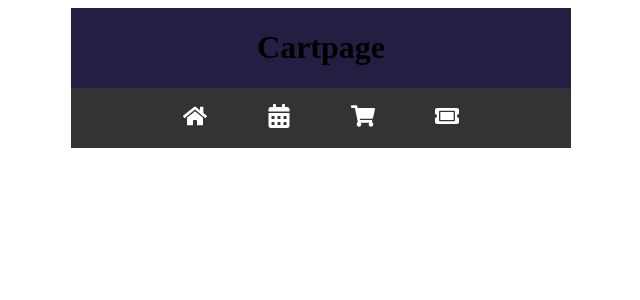
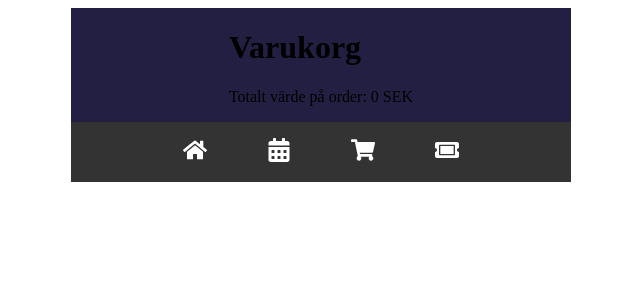
Before and after one commit to Linuszackrisson/React-exam, a React (Vite) app: page /cartpage in a window 1280 px wide. Shown: the top 300 px of the page, without its empty margins (319-959 px from the left). Built offline with nearby package versions, Linux system fonts and the light colour scheme; a web font is replaced by a local one.

Commit message:
Working cart

```diff
--- a/src/components/EventDetails.jsx
+++ b/src/components/EventDetails.jsx
@@ -1,6 +1,7 @@
 import React, { useState, useEffect } from 'react';
 import { useParams } from 'react-router-dom';
 import { useEventStore } from '../useStore';
+import { useTicketStore } from '../ticketStore'; // Importera ticketStore
 import './eventdetails.css';
 
 function EventDetails() {
@@ -10,7 +11,7 @@ function EventDetails() {
   const [numberOfTickets, setNumberOfTickets] = useState(1);
   const [totalPrice, setTotalPrice] = useState(event.price);
 
-
+  const addToCart = useTicketStore(state => state.addToCart); // Hämta addToCart från ticketStore
 
   useEffect(() => {
     setTotalPrice(event.price * numberOfTickets);
@@ -26,6 +27,10 @@ function EventDetails() {
     }
   };
 
+  const handleAddToCart = () => {
+    addToCart(event, numberOfTickets);
+  };
+
   return (
     <div className='Event-details'>
       <h1>Event</h1>
@@ -33,19 +38,20 @@ function EventDetails() {
       <div className="Event-details__info">
         <h2>{event.name}</h2>
         <p className='Details-date'>{event.when.date} kl {event.when.from} - {event.when.to}</p>
-      <p className='Details-where'> @ {event.where}</p></div>
+        <p className='Details-where'> @ {event.where}</p>
+      </div>
 
       <div className="Event-details__buttons-container">
         <p className='Event-details__total'>{totalPrice} SEK</p>
         <div className="Event-details__buttons">
           <button onClick={removeTicket}>-</button>
           <p>{numberOfTickets}</p>
-        <button onClick={addTicket}>+</button></div>
+          <button onClick={addTicket}>+</button>
+        </div>
       </div>
 
-
-
-       <button className='addToCart'>Lägg till i varukorgen</button>
+      {/* Uppdaterad knapp för att lägga till i varukorgen */}
+      <button className='addToCart' onClick={handleAddToCart}>Lägg till i varukorgen</button>
     </div>
   );
 }
--- a/src/components/eventdetails.css
+++ b/src/components/eventdetails.css
@@ -135,7 +135,13 @@
     border: none;
     margin-top: 4rem;
     border-radius: 3px;
+    cursor: pointer;
 
 
 
 }
+
+.addToCart:active {
+    transform: translateY(2px); /* Förskjut knappen lite nedåt när den klickas */
+
+}
--- a/src/pages/Cartpage/Cartpage.jsx
+++ b/src/pages/Cartpage/Cartpage.jsx
@@ -1,11 +1,30 @@
-import React from 'react'
+import React from 'react';
+import { useTicketStore } from '../../ticketStore'; // Importera ticketStore
 
 function Cartpage() {
+  // Vi hämtar varukorgen från vår customhook i ticketStore.js
+  const cart = useTicketStore(state => state.cart);
+
+  // Vi beräknar totalpriset för alla biljetter
+  const totalPris = cart.reduce((total, item) => total + (item.event.price * item.numberOfTickets), 0);
+
   return (
     <div>
-      <h1>Cartpage</h1>
+      <h1>Varukorg</h1>
+      {/* Rendera varje evenemang i varukorgen */}
+      <ul>
+        {cart.map((item, index) => (
+          <li key={index}>
+            <h2>{item.event.name}</h2>
+            <p>{item.event.when.date} {item.event.when.from} - {item.event.when.to}</p>
+            <p>Antal biljetter: {item.numberOfTickets}</p>
+          </li>
+        ))}
+      </ul>
+      {/* Visa det totala priset längst ned */}
+      <p>Totalt värde på order: {totalPris} SEK</p>
     </div>
-  )
+  );
 }
 
-export default Cartpage
+export default Cartpage;
--- /dev/null
+++ b/src/ticketStore.js
@@ -0,0 +1,23 @@
+// ticketStore.js
+import  { create } from 'zustand';
+
+export const useTicketStore = create(set => ({
+    cart: [],
+    addToCart: (event, numberOfTickets) =>
+      set(state => {
+        /*
+        En kontroll ifall te.x 5st Lasse Stefanz redan finns i varkurgen, och du köper 2 till, skall dom inte hamna
+        som ett eget "köp" utan adderas nu till det befintliga.
+        */
+        const existingEventIndex = state.cart.findIndex(item => item.event.name === event.name);
+        if (existingEventIndex !== -1) {
+          const updatedCart = [...state.cart];
+          updatedCart[existingEventIndex].numberOfTickets += numberOfTickets;
+          return { cart: updatedCart };
+        } else {
+          return { cart: [...state.cart, { event, numberOfTickets }] };
+        }
+      }),
+  }));
+
+  export default useTicketStore;
```
Lines whose indentation alone changed are shown as unchanged.
